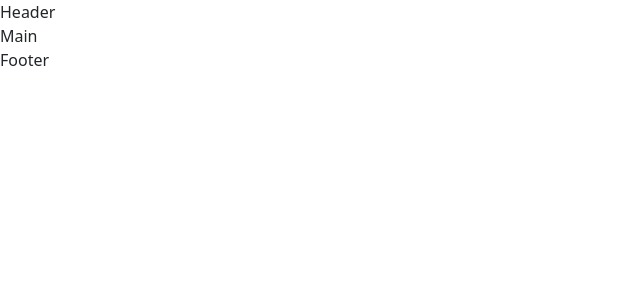
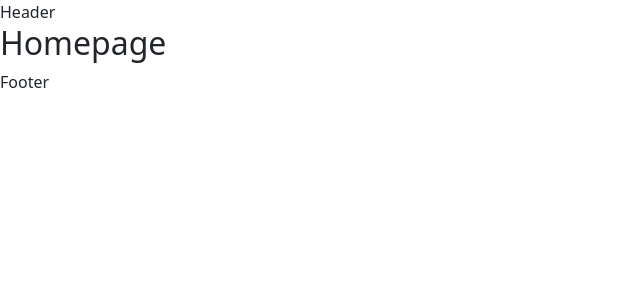
Before and after one commit to fedebacci/react-router, a React (Vite) app: page / in a window 1280 px wide. Shown: the top 300 px of the page, without its empty margins (0-640 px from the left). Built offline with nearby package versions, Linux system fonts and the light colour scheme.

Commit message:
definizione delle pagine

```diff
--- a/index.html
+++ b/index.html
@@ -5,7 +5,7 @@
   <meta charset="UTF-8" />
   <link rel="icon" type="image/svg+xml" href="/images/favicon-1000x1000.jpg" />
   <meta name="viewport" content="width=device-width, initial-scale=1.0" />
-  <title>React use state</title>
+  <title>React router</title>
 </head>
 
 <body>
--- a/src/App.jsx
+++ b/src/App.jsx
@@ -1,14 +1,28 @@
-import Header from './components/layout/Header';
-import Main from './components/layout/Main';
-import Footer from './components/layout/Footer';
+import { BrowserRouter, Routes, Route } from 'react-router-dom';
+
+import DefaultLayout from './layouts/DefaultLayout';
+import HomePage from './pages/HomePage';
+import AboutPage from './pages/AboutPage';
+import PostsPage from './pages/PostsPage';
 
 export default function App() {
 
   return (
     <>
-      <Header />
-      <Main />
-      <Footer />
+
+      <BrowserRouter>
+        <Routes>
+
+          <Route element={<DefaultLayout />}>
+            <Route path={'/'} element={<HomePage />} />
+            <Route path={'/about'} element={<AboutPage />} />
+            <Route path={'/posts'} element={<PostsPage />} />
+          </Route>
+
+        </Routes>
+      </BrowserRouter>
+
+
     </>
   )
 }
--- a/src/components/layout/Footer.jsx
+++ b/src/components/layout/Footer.jsx
@@ -4,4 +4,4 @@ export default function Footer () {
             Footer
         </footer>
     );
-}
+};
--- a/src/components/layout/Header.jsx
+++ b/src/components/layout/Header.jsx
@@ -4,4 +4,4 @@ export default function Header () {
             Header
         </header>
     );
-}
+};
--- a/src/components/layout/Main.jsx
+++ /dev/null
@@ -1,7 +0,0 @@
-export default function Main () {
-    return (
-        <main>
-            Main
-        </main>
-    );
-}
--- /dev/null
+++ b/src/layouts/DefaultLayout.jsx
@@ -0,0 +1,16 @@
+import { Outlet } from "react-router-dom";
+
+import Header from "../components/layout/Header"
+import Footer from "../components/layout/Footer"
+
+export default function DefaultLayout () {
+    return (
+
+        <>
+            <Header />
+            <Outlet />
+            <Footer />
+        </>
+
+    );
+};
--- /dev/null
+++ b/src/pages/AboutPage.jsx
@@ -0,0 +1,9 @@
+export default function AboutPage () {
+    return (
+        <main>
+            <h2>
+                About
+            </h2>
+        </main>
+    );
+};
--- /dev/null
+++ b/src/pages/HomePage.jsx
@@ -0,0 +1,9 @@
+export default function HomePage () {
+    return (
+        <main>
+            <h2>
+                Homepage
+            </h2>
+        </main>
+    );
+};
--- /dev/null
+++ b/src/pages/PostsPage.jsx
@@ -0,0 +1,9 @@
+export default function PostsPage () {
+    return (
+        <main>
+            <h2>
+                Posts
+            </h2>
+        </main>
+    );
+};
```
